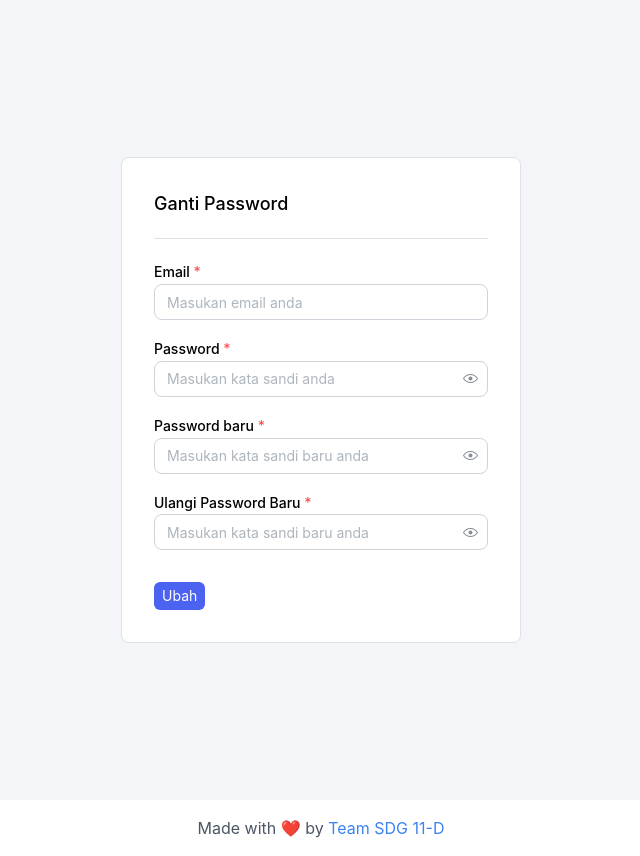
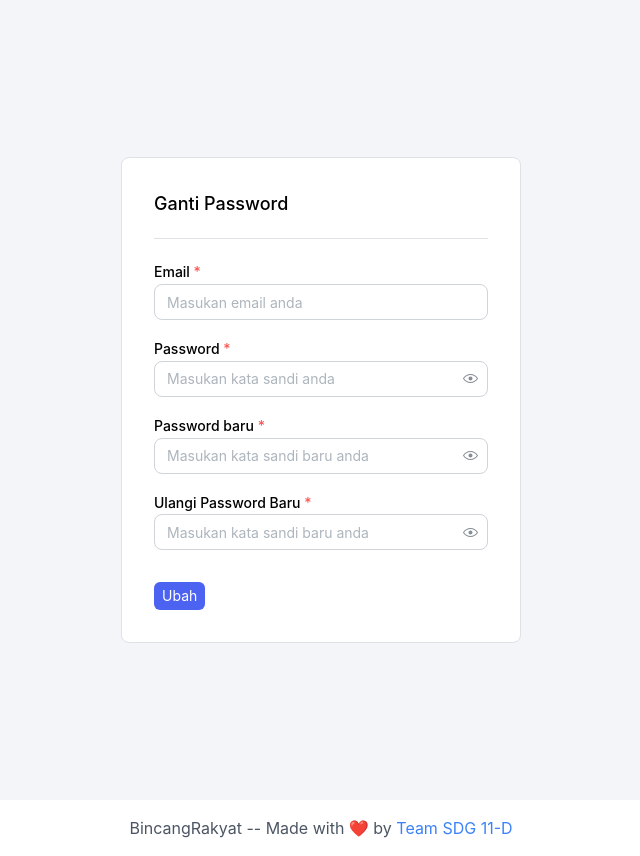
Before and after one commit to CPI-FS-SDG-11-D/LPM-frontend, a React (Vite) app: page /changePassword in a window 1280 px wide. Shown: the whole page, without its empty margins (319-959 px from the left). Built offline with nearby package versions, Linux system fonts and the light colour scheme.

Commit message:
separate footer component

```diff
--- a/src/App.tsx
+++ b/src/App.tsx
@@ -4,6 +4,7 @@ import UtilityProvider from "./components/providers";
 import { Routes, Route } from "react-router-dom";
 
 import { appRoutes } from "./router/routes";
+import Footer from "./components/footer";
 
 function App() {
   return (
@@ -13,21 +14,7 @@ function App() {
           <Route key={index} path={route.path} element={route.component} />
         ))}
       </Routes>
-      <footer className="py-4">
-        <div className="flex justify-center">
-          <p className="text-gray-600">
-            Made with ❤️ by{" "}
-            <a
-              href="https://github.com/CPI-FS-SDG-11-D"
-              target="_blank"
-              rel="noopener noreferrer"
-              className="text-blue-500"
-            >
-              Team SDG 11-D
-            </a>
-          </p>
-        </div>
-      </footer>
+      <Footer />
     </UtilityProvider>
   );
 }
--- /dev/null
+++ b/src/components/footer.tsx
@@ -0,0 +1,19 @@
+export default function Footer() {
+  return (
+    <footer className="py-4">
+      <div className="flex justify-center">
+        <p className="text-gray-600">
+          BincangRakyat -- Made with ❤️ by{" "}
+          <a
+            href="https://github.com/CPI-FS-SDG-11-D"
+            target="_blank"
+            rel="noopener noreferrer"
+            className="text-blue-500"
+          >
+            Team SDG 11-D
+          </a>
+        </p>
+      </div>
+    </footer>
+  );
+}
```
